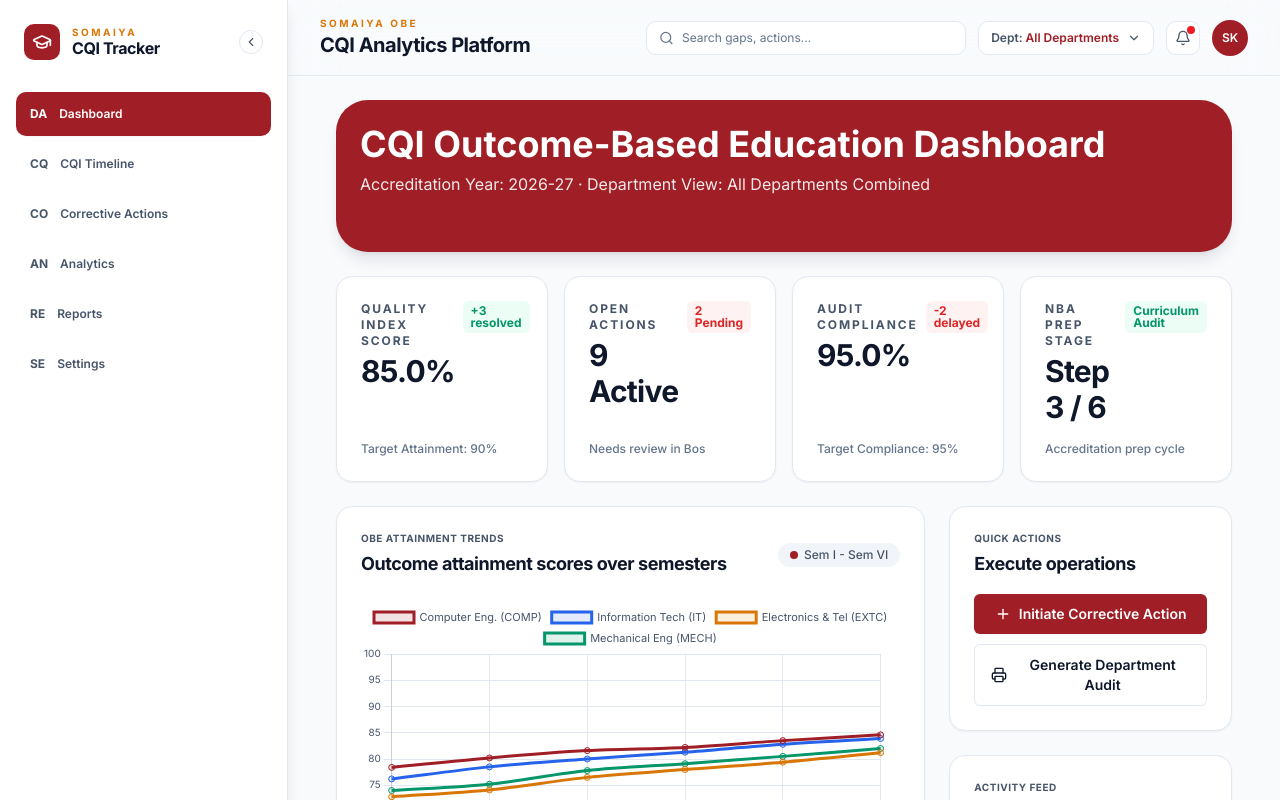
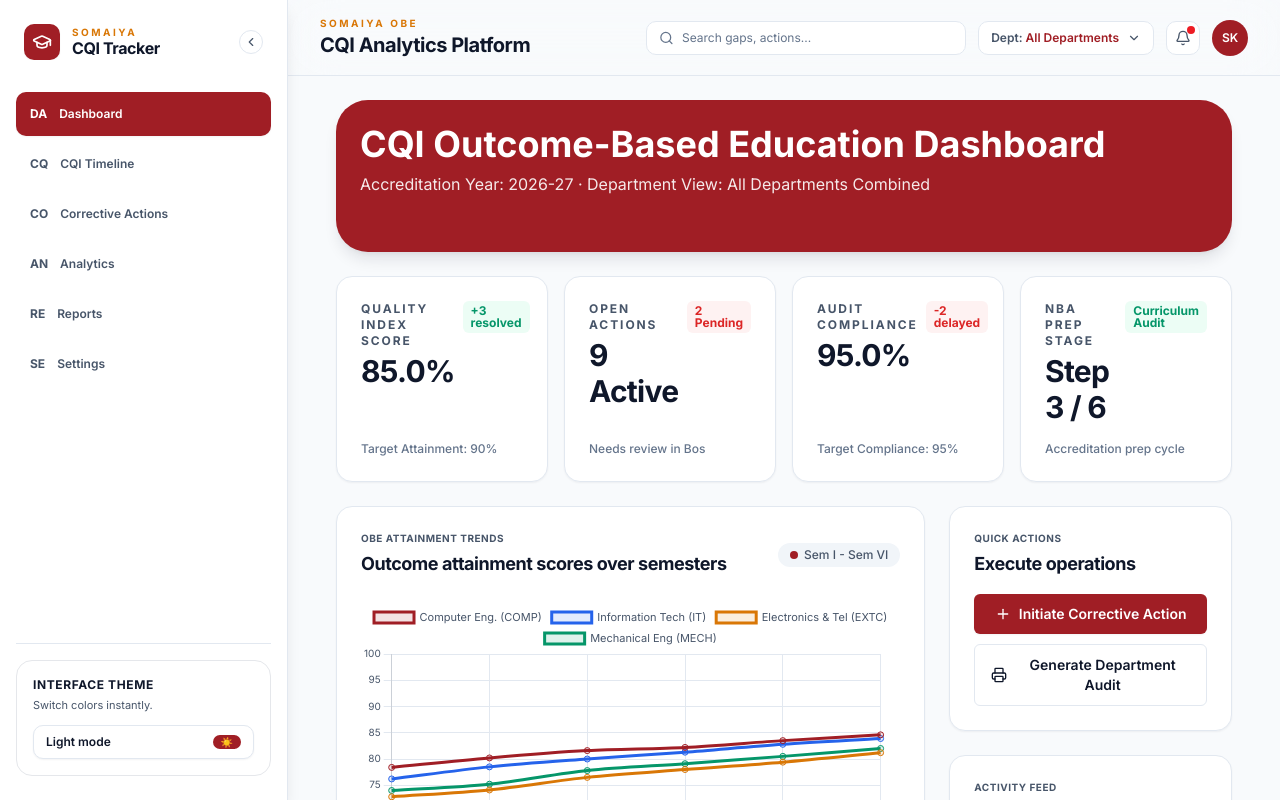
Before and after one commit to yojit2016/cqi-tracker, a React (Vite) app: page /dashboard in a window 1280 px wide. Shown: the top 800 px of the page. Built offline with nearby package versions, Linux system fonts and the light colour scheme.

Commit message:
fix(layout): update Sidebar desktop positioning to sticky

```diff
--- a/src/components/layout/Sidebar.jsx
+++ b/src/components/layout/Sidebar.jsx
@@ -26,7 +26,7 @@ const Sidebar = ({ mobileOpen, onClose }) => {
           width: collapsed ? '80px' : '288px',
         }}
         transition={{ type: 'spring', stiffness: 300, damping: 28 }}
-        className={`fixed inset-y-0 left-0 z-40 overflow-y-auto border-r border-border bg-surface px-4 py-6 shadow-lg shadow-slate-900/5 dark:shadow-none flex flex-col justify-between md:static md:translate-x-0 ${
+        className={`fixed inset-y-0 left-0 z-40 overflow-y-auto border-r border-border bg-surface px-4 py-6 shadow-lg shadow-slate-900/5 dark:shadow-none flex flex-col justify-between md:sticky md:top-0 md:h-screen md:translate-x-0 flex-shrink-0 ${
           mobileOpen ? 'translate-x-0' : '-translate-x-full'
         }`}
       >
```
